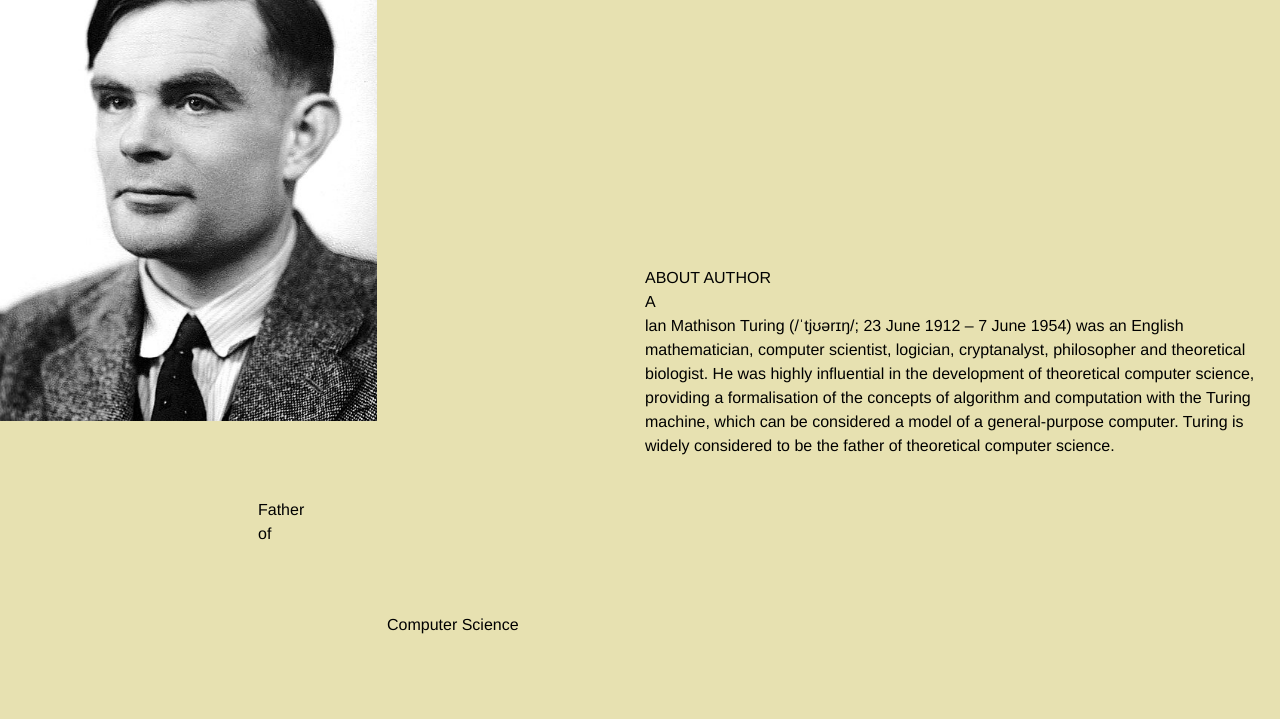
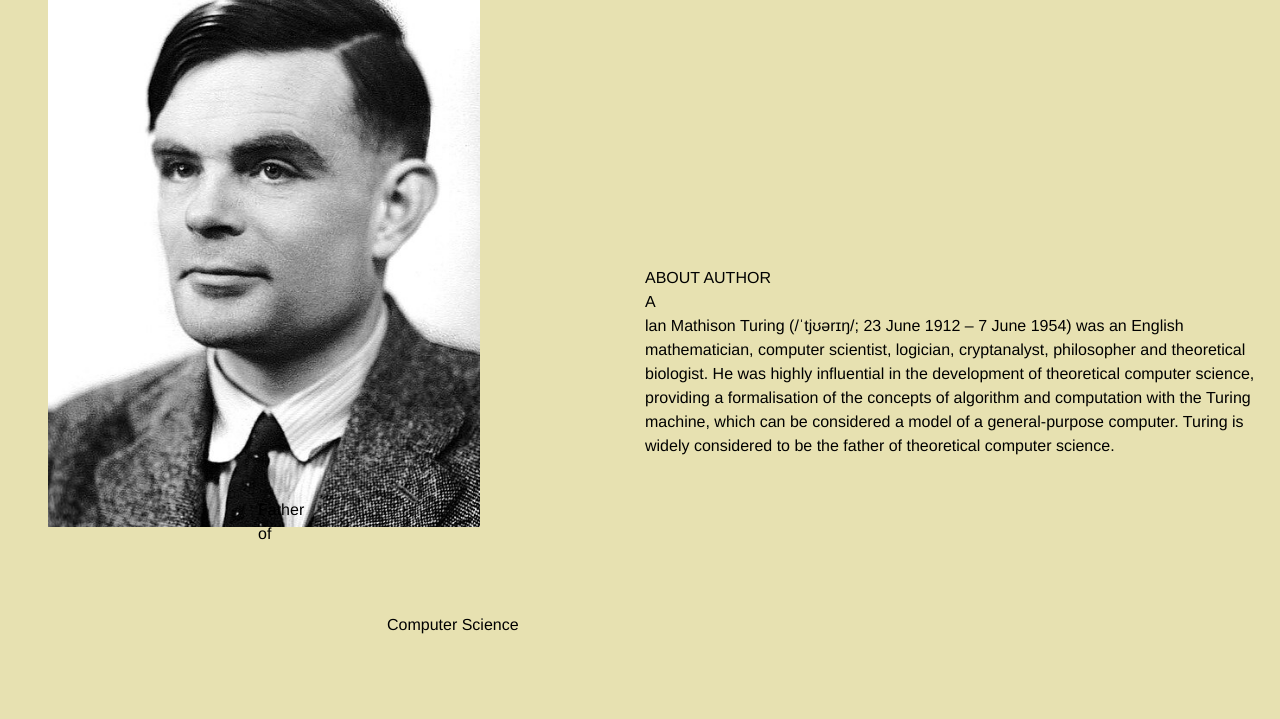
Before and after one commit to zahra-ershad/Front-End-Practice, a plain HTML site: page CSS/Grid-css/index.html in a window 1280 px wide. Shown: the part 81-800 px from the top of the page. Drawn offline with Linux system fonts and the light colour scheme.

Commit message:
styled image-box and its image

```diff
--- a/CSS/Grid-css/assets/style.css
+++ b/CSS/Grid-css/assets/style.css
@@ -14,21 +14,33 @@ html{
 
 .navbar{
    padding-top:2rem;
-   grid-row: 1/3;
+   grid-row: 1/7;
    grid-column:6/10;
    display:grid;
    grid-template-columns: repeat(3, 1fr);
    gap: 10px;
+   justify-items: center;
 }
+
 .navbar a{
     text-decoration: none;
     font-weight: bold;
     color: #0D530E;
+    font-size: 1.6rem;
 
 }
 .img-box{
     grid-row: 1/8;
-    grid-column:1/4;
+    grid-column:1/5;
+    width: 27rem;
+}
+
+.img-box img{
+    margin: 3rem;
+    width: 100%;
+    object-fit: cover;
+    min-height: 33rem;
+    max-height: 35rem;
 }
 
 .text-box-1{
```
